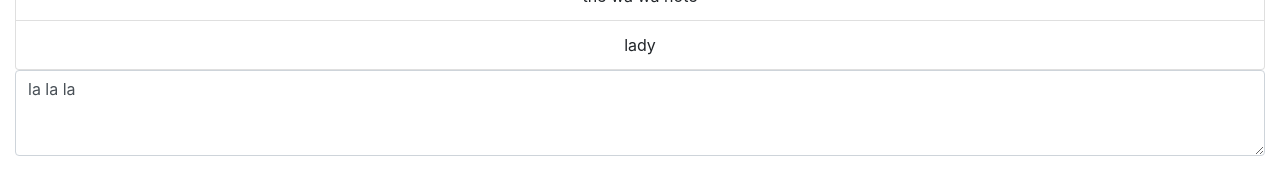
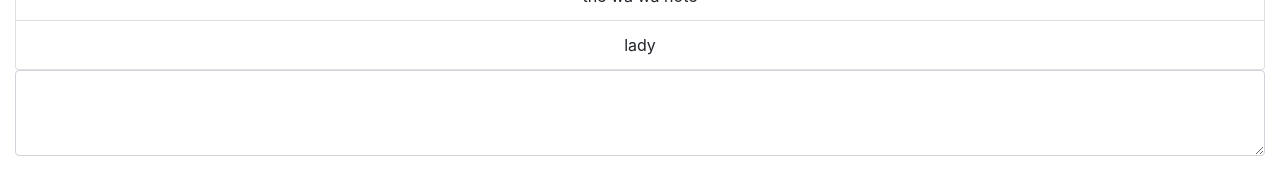
Before and after one commit to radishmouse/react-document-editor-2018-12, a React (Create React App) app: page / in a window 1280 px wide. Shown: the part 132-326 px from the top of the page. Built offline with nearby package versions, Linux system fonts and the light colour scheme.

Commit message:
provides default note in case invalid id is chosen

```diff
--- a/src/NotesApp.js
+++ b/src/NotesApp.js
@@ -8,7 +8,7 @@ class NotesApp extends Component {
     constructor(props) {
         super(props);
         this.state = {
-            currentNoteId: 1001,
+            currentNoteId: 1003,
             notes: [
                 {
                     id: 1001,
@@ -48,7 +48,18 @@ class NotesApp extends Component {
         const theOne = this.state.notes.find(note => {
             return note.id === idToFind
         });
-        return theOne;
+        return theOne || { content: ''};
+        /*
+            if (theOne) {
+                return theOne;
+            } else {
+                const dummyObject = {
+                    content: ''
+                };
+                return dummyObject;
+            }
+
+        */
     }
 }
 
```
